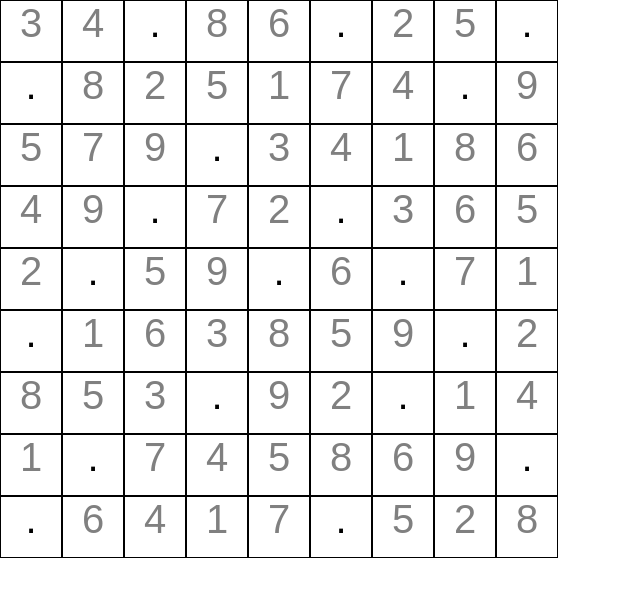
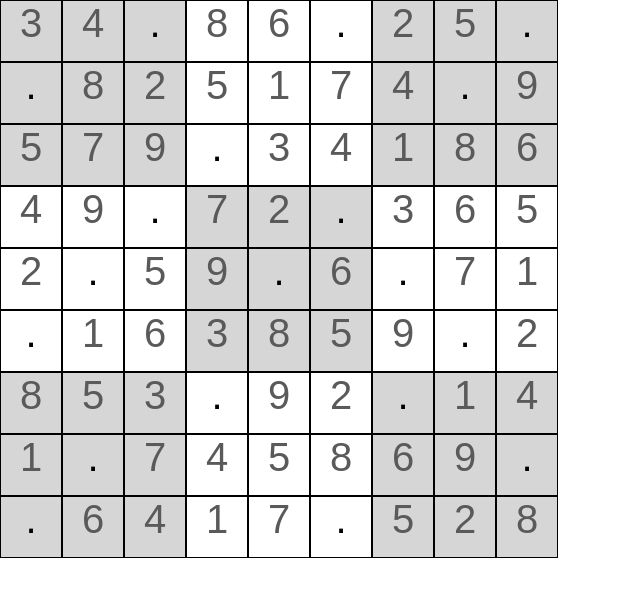
Before and after one commit to sb-3/sudoku-sb, a React (Create React App) app: page / in a window 1280 px wide. Shown: the top 596 px of the page, without its empty margins (0-640 px from the left). Built offline with nearby package versions, Linux system fonts and the light colour scheme.

Commit message:
added block colors. refactored cell selection to be controlled by cell

```diff
--- a/src/App.css
+++ b/src/App.css
@@ -32,19 +32,31 @@
   font-size:40px;
   height:60px;
   width:60px;
-  color:gray;
+  color:rgb(90, 90, 90);
   /* white-space:nowrap; */
   /* position:fixed; */
 }
-.invalid{
-  background-color:red;
-  color:white
-}
-.modifiable{
-  color:black;
+
+
+.editable {
+  z-index:9999;
 }
 .selected{
   background-color: yellow
+}
+.oddBlock{
+  background-color: white
+}
+.evenBlock{
+  background-color:rgb(214, 214, 214)
+}
+.invalid{
+  background-color:lightcoral;
+  /* color:green */
+}
+.modifiable{
+  /* border: 1px solid green; */
+  color:black
 }
 .possibleChoicesContainer select{
   overflow-y: auto;
--- a/src/components/SudokuBoard.js
+++ b/src/components/SudokuBoard.js
@@ -19,12 +19,17 @@ class SudokuBoard extends Component {
         const cells = this.constructor.generateBoardArray(props.startSudoku);
         this.state = {
             cells: cells.slice(),
-            originalCells: this.constructor.generateBoardArray(props.startSudoku)//we want this to never change
+            originalCells: this.constructor.generateBoardArray(props.startSudoku),//we want this to never change
+            possibleChoices:[".","1", "2", "3", "4", "5", "6", "7", "8", "9"]
         }
         // console.log(this);
     }
     static getBlockCoords([rowIndex, columnIndex]) {
         return [Math.floor(rowIndex / 3), Math.floor(columnIndex / 3)];
+    }
+    static getBlockIndex(coords){
+        const blockCoords = this.getBlockCoords(coords);
+        return (blockCoords[0] * 3)+(blockCoords[1])
     }
     getRowValues([rowIndex, columnIndex]) {
         const values = [];
@@ -95,20 +100,26 @@ class SudokuBoard extends Component {
         cells[this.state.selectedCellCoords[0]][this.state.selectedCellCoords[1]] = value;
         this.setState({ cells: cells });
     }
-    renderPossibleChoices() {
-        if (this.state.possibleChoices) {
-            return (
-                <div className="possibleChoicesContainer">
-                    <select className="possibleChoices" size={this.state.possibleChoices.length} onChange={(evt) => {
-                        // console.log("changed", evt.target);
-                        this.setSelectedCell(evt.target.value);
-                    }}>
-                        {this.state.possibleChoices.map(value => (<option value={value}> {value}</option>))}
-                    </select>
-                </div>);
-        }
+    setCellAtCoords(coords, value) {
+        // this.state.cells[coords[0]][coords[1]] = value;
+        const cells = this.state.cells.slice();
+        cells[coords[0]][coords[1]]  = value;
+        this.setState({ cells: cells });
+    }
+    // renderPossibleChoices() {
+    //     if (this.state.possibleChoices) {
+    //         return (
+    //             <div className="possibleChoicesContainer">
+    //                 <select className="possibleChoices" size={this.state.possibleChoices.length} onChange={(evt) => {
+    //                     // console.log("changed", evt.target);
+    //                     this.setSelectedCell(evt.target.value);
+    //                 }}>
+    //                     {this.state.possibleChoices.map(value => (<option value={value}> {value}</option>))}
+    //                 </select>
+    //             </div>);
+    //     }
 
-    }
+    // }
     renderGameBoard() {
         const that = this;
         return (
@@ -119,15 +130,19 @@ class SudokuBoard extends Component {
                             {row.map((value, columnIndex) => {
                                 // console.log(columnIndex + "" + rowIndex);
                                 return (<SudokuCell key={columnIndex + "" + rowIndex}
-                                    coords={[rowIndex, columnIndex]}
+                                    coords={[rowIndex, columnIndex, this.constructor.getBlockIndex([rowIndex, columnIndex])]}
                                     isSelected={that.state.selectedCellCoords && that.state.selectedCellCoords[0] === rowIndex && that.state.selectedCellCoords[1] === columnIndex}
                                     value={value}
                                     isValid={this.isCellValid([rowIndex, columnIndex])}
+                                    possibleChoices={this.state.possibleChoices}
                                     modifiable={
                                         isNaN(that.state.originalCells[rowIndex][columnIndex]) === true
                                     }
-                                    onCellClick={(coords) => {
-                                        that.onCellClick(coords)
+                                    onCellClick={() => {
+                                        that.onCellClick([rowIndex, columnIndex])
+                                    }}
+                                    setCell={value => {
+                                        that.setCellAtCoords([rowIndex, columnIndex], value)
                                     }}
                                 />)
                             })}
@@ -141,7 +156,7 @@ class SudokuBoard extends Component {
     render() {
         return (<div>
             {this.renderGameBoard()}
-            {this.renderPossibleChoices()}
+            {/* {this.renderPossibleChoices()} */}
         </div>);
     }
 }
--- a/src/components/SudokuCell.js
+++ b/src/components/SudokuCell.js
@@ -1,31 +1,68 @@
 import React, { Component } from 'react';
-
+// import { ReactRadial } from 'react-radial';
 class SudokuCell extends Component {
-    // constructor(props) {
-    //     super(props);
-    //     // console.log(this);
-    // }
-    getClassName(){
+    constructor(props) {
+        super(props);
+        // console.log(this);
+        this.state = {
+            editable: false
+        }
+    }
+    getClassName() {
         let cn = "sudokuCell";
-        if(this.props && this.props.isSelected){
+        if (this.props && this.props.isSelected) {
             cn += " selected"
 
         }
-        if(this.props && !this.props.isValid){
+        if (this.props && !this.props.isValid) {
             cn += " invalid"
         }
-        if(this.props && this.props.modifiable){
+        if (this.props && this.props.modifiable) {
             cn += " modifiable"
+        }
+        if (this.state && this.state.editable) {
+            cn += " editable"
+        }
+        if(this.props && this.props.coords && this.props.coords.length===3){
+            cn += this.props.coords[2] % 2 ==0?" evenBlock":" oddBlock";
         }
         return cn;
     }
-    set className(no){}
+    set className(no) { }
     render() {
+        const that = this;
+        if (this.state.editable) {
+            return (
+                <div className={this.getClassName()}>
+                    <select value={this.props.value} size={this.props.possibleChoices.length} onChange={(evt) => {
+                        // console.log("changed", evt.target);
+                        this.props.setCell(evt.target.value);
+
+                        this.setState({ editable: false });
+                    }}>
+                        {this.props.possibleChoices.map(value => (<option value={value}> {value}</option>))}
+                    </select>
+                </div>);
+            // return (
+            //     <div className={this.getClassName()}>
+            //         <ReactRadial value={this.props.value} buttons={this.props.possibleChoices}
+            //             buttonFunctions={
+            //                 this.props.possibleChoices.map((value) => () => {
+            //                     this.props.setCell(value);
+
+            //                     this.setState({ editable: false });
+            //                 }
+
+            //                 )} />
+
+            //     </div>);
+        } else {
             return (
                 <div className={this.getClassName()}
                     onClick={() => {
                         if (this.props.modifiable) {
-                        this.props.onCellClick(this.props.coords);
+                            this.setState({ editable: true });
+                            // this.props.onCellClick(this.props.coords);
                         }
                     }
                     }>
@@ -33,5 +70,7 @@ class SudokuCell extends Component {
                 </div>
             );
         }
+
+    }
 }
 export default SudokuCell
```
Lines whose indentation alone changed are shown as unchanged.
